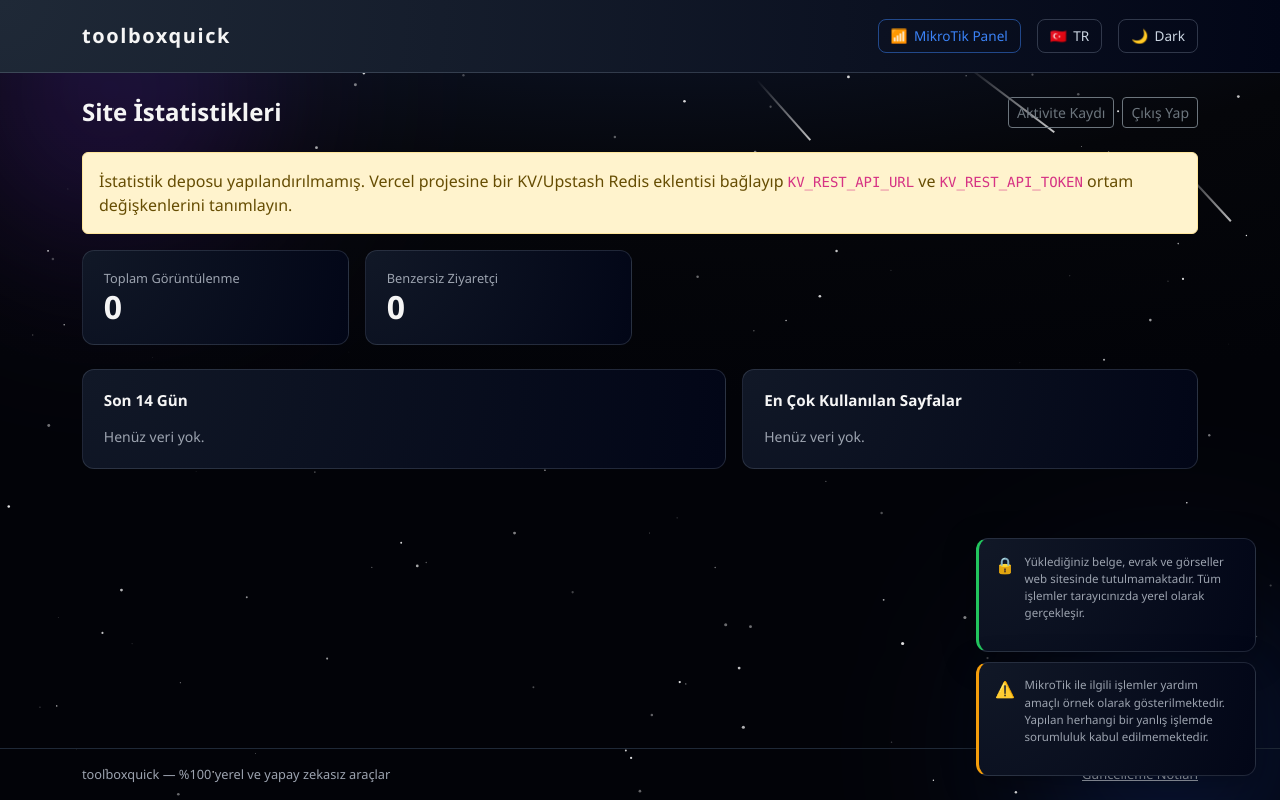
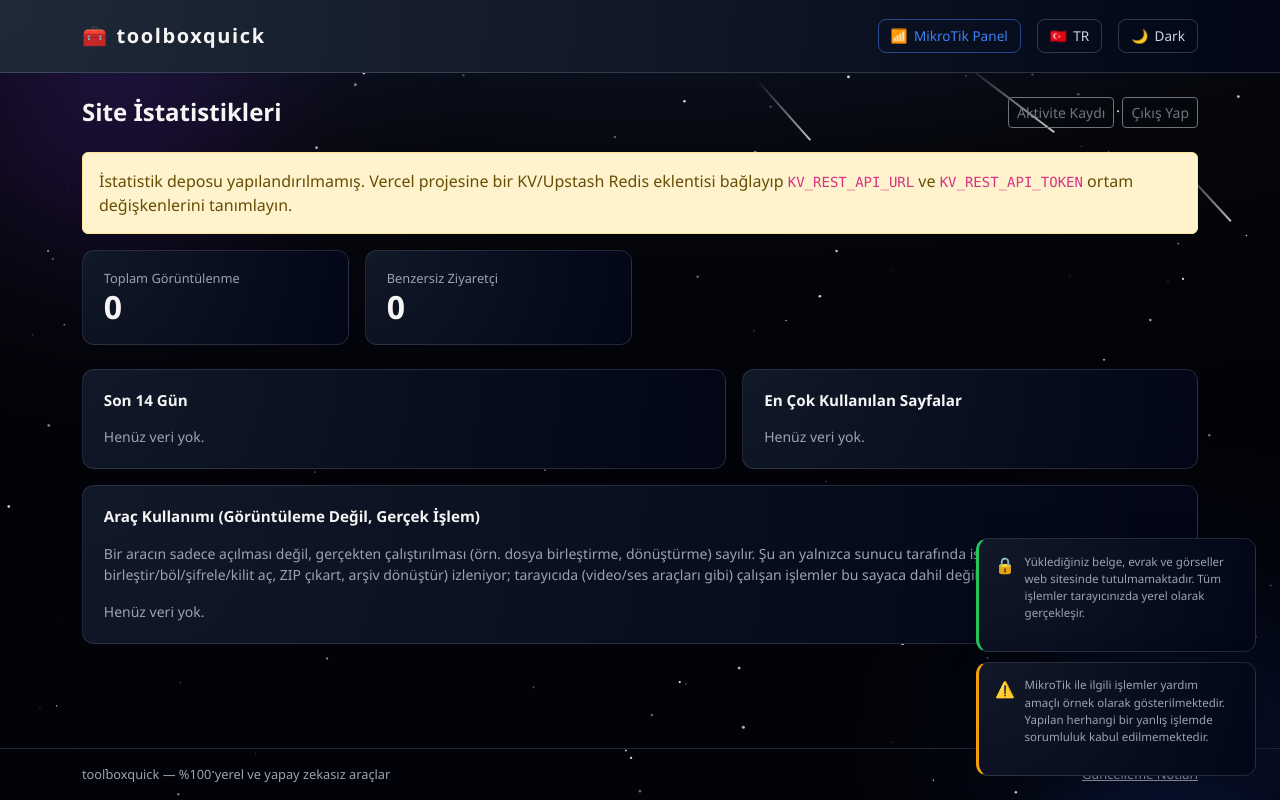
Before and after one commit to kaanbyzt/converter, a Flask app: page /admin in a window 1280 px wide. Run offline with Flask 3, Linux system fonts and the light colour scheme; the visitor is signed in with stand-in values (Sample User, id 1).

Commit message:
genel kullanım optimizasyonu

```diff
--- a/api/analytics.py
+++ b/api/analytics.py
@@ -20,6 +20,7 @@ _TIMEOUT = 1.5
 _PAGEVIEWS_KEY = "stats:pageviews"
 _VISITORS_KEY = "stats:visitors"
 _ROUTES_KEY = "stats:routes"
+_ACTIONS_KEY = "stats:actions"
 
 _DAILY_PREFIX = "stats:daily:"
 _DAILY_TTL = 60 * 60 * 24 * 40  # gösterilen 14 günden fazla, güvenlik payı
@@ -107,11 +108,14 @@ def log_event(ip, path, kind, action=None, day=None):
     if action:
         entry["action"] = action
     key = _LOG_PREFIX + day
-    _pipeline([
+    commands = [
         ["RPUSH", key, json.dumps(entry, ensure_ascii=False)],
         ["LTRIM", key, str(-_LOG_MAX_PER_DAY), "-1"],
         ["EXPIRE", key, str(_LOG_TTL)],
-    ])
+    ]
+    if kind == "action" and action:
+        commands.append(["HINCRBY", _ACTIONS_KEY, action, 1])
+    _pipeline(commands)
 
 
 def get_log(day, limit=500):
@@ -150,22 +154,28 @@ def get_stats():
         ["GET", _PAGEVIEWS_KEY],
         ["SCARD", _VISITORS_KEY],
         ["HGETALL", _ROUTES_KEY],
+        ["HGETALL", _ACTIONS_KEY],
     ])
     if result is None:
-        return {"available": False, "pageviews": 0, "visitors": 0, "routes": [], "daily": []}
+        return {"available": False, "pageviews": 0, "visitors": 0, "routes": [], "actions": [], "daily": []}
 
     pageviews = int((result[0] or {}).get("result") or 0)
     visitors = int((result[1] or {}).get("result") or 0)
-    flat = (result[2] or {}).get("result") or []
+    flat_routes = (result[2] or {}).get("result") or []
+    flat_actions = (result[3] or {}).get("result") or []
 
-    routes = [(flat[i], int(flat[i + 1])) for i in range(0, len(flat) - 1, 2)]
+    routes = [(flat_routes[i], int(flat_routes[i + 1])) for i in range(0, len(flat_routes) - 1, 2)]
     routes.sort(key=lambda item: item[1], reverse=True)
+
+    actions = [(flat_actions[i], int(flat_actions[i + 1])) for i in range(0, len(flat_actions) - 1, 2)]
+    actions.sort(key=lambda item: item[1], reverse=True)
 
     return {
         "available": True,
         "pageviews": pageviews,
         "visitors": visitors,
         "routes": routes,
+        "actions": actions,
         "daily": get_daily_series(14),
     }
 
--- a/api/index.py
+++ b/api/index.py
@@ -207,6 +207,23 @@ def _log_action(action):
     analytics.log_event(_client_ip(), request.path, "action", action=action)
 
 
+ACTION_LABELS = {
+    "pdf_merge": "PDF Birleştirme",
+    "pdf_split": "PDF Bölme",
+    "pdf_protect": "PDF Şifreleme",
+    "pdf_unlock": "PDF Kilit Açma",
+    "zip_extract": "ZIP Çıkartma",
+}
+
+
+def _action_label(action):
+    if action in ACTION_LABELS:
+        return ACTION_LABELS[action]
+    if action.startswith("archive_convert_to_"):
+        return f"Arşiv Dönüştürme (→ {action[len('archive_convert_to_'):].upper()})"
+    return action
+
+
 @app.before_request
 def _track_pageview():
     if request.method != "GET" or request.path not in _TRACKED_PATHS:
@@ -310,6 +327,10 @@ def admin_logout():
 @_admin_required
 def admin_dashboard():
     stats = analytics.get_stats()
+    stats["actions"] = [
+        {"label": _action_label(action), "raw": action, "count": count}
+        for action, count in stats.get("actions", [])
+    ]
     return render_template("admin_dashboard.html", stats=stats)
 
 
--- a/api/templates/admin_dashboard.html
+++ b/api/templates/admin_dashboard.html
@@ -191,4 +191,32 @@
         </div>
     </div>
 </div>
+
+<div class="row g-3 mb-3">
+    <div class="col-12">
+        <div class="chart-card">
+            <h2>Araç Kullanımı (Görüntüleme Değil, Gerçek İşlem)</h2>
+            <p class="text-secondary small mb-3">
+                Bir aracın sadece açılması değil, gerçekten çalıştırılması (örn. dosya birleştirme, dönüştürme) sayılır.
+                Şu an yalnızca sunucu tarafında işlenen araçlar (PDF birleştir/böl/şifrele/kilit aç, ZIP çıkart, arşiv dönüştür) izleniyor;
+                tarayıcıda (video/ses araçları gibi) çalışan işlemler bu sayaca dahil değildir.
+            </p>
+            {% if stats.actions %}
+            {% set top_actions = stats.actions[:10] %}
+            {% set action_max = top_actions[0].count if top_actions else 1 %}
+            {% for a in top_actions %}
+            <div class="page-bar-row" title="{{ a.raw }}: {{ a.count }} kullanım">
+                <span class="page-bar-label">{{ a.label }}</span>
+                <div class="page-bar-track">
+                    <div class="page-bar-fill" style="width: {{ (a.count / action_max * 100) if action_max > 0 else 0 }}%;"></div>
+                </div>
+                <span class="page-bar-value">{{ a.count }}</span>
+            </div>
+            {% endfor %}
+            {% else %}
+            <p class="text-secondary small mb-0">Henüz veri yok.</p>
+            {% endif %}
+        </div>
+    </div>
+</div>
 {% endblock %}
--- a/api/templates/base.html
+++ b/api/templates/base.html
@@ -403,7 +403,9 @@
 
     <nav class="navbar">
         <div class="container py-2 d-flex justify-content-between align-items-center">
-            <a class="navbar-brand" href="/">toolboxquick</a>
+            <a class="navbar-brand d-inline-flex align-items-center gap-2" href="/">
+                <span aria-hidden="true">🧰</span> toolboxquick
+            </a>
             <div class="d-flex align-items-center gap-3">
                 <a class="theme-toggle-btn text-decoration-none" href="/mikrotik"
                     style="border-color: rgba(59, 130, 246, 0.5); color: #3b82f6;">
```
